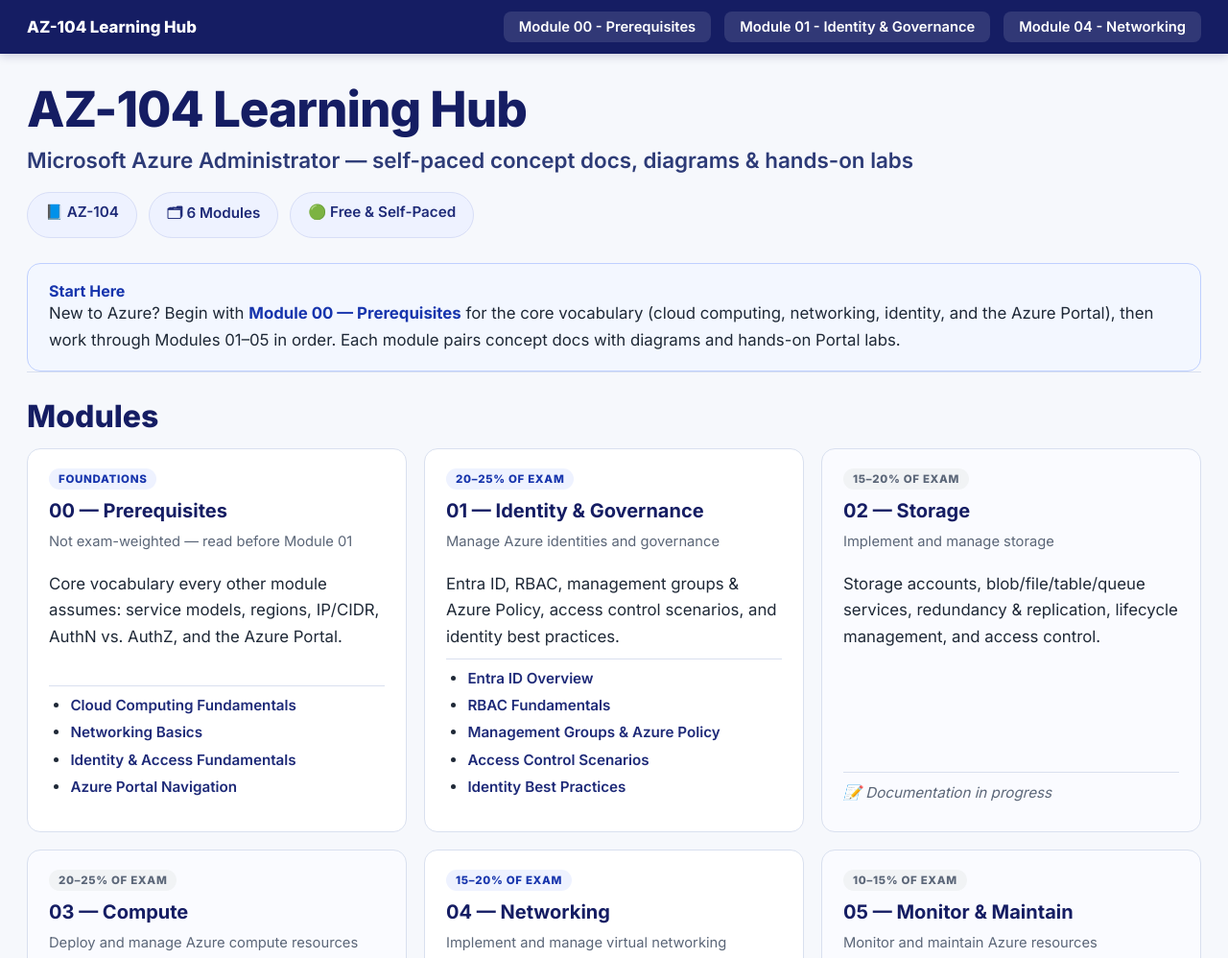
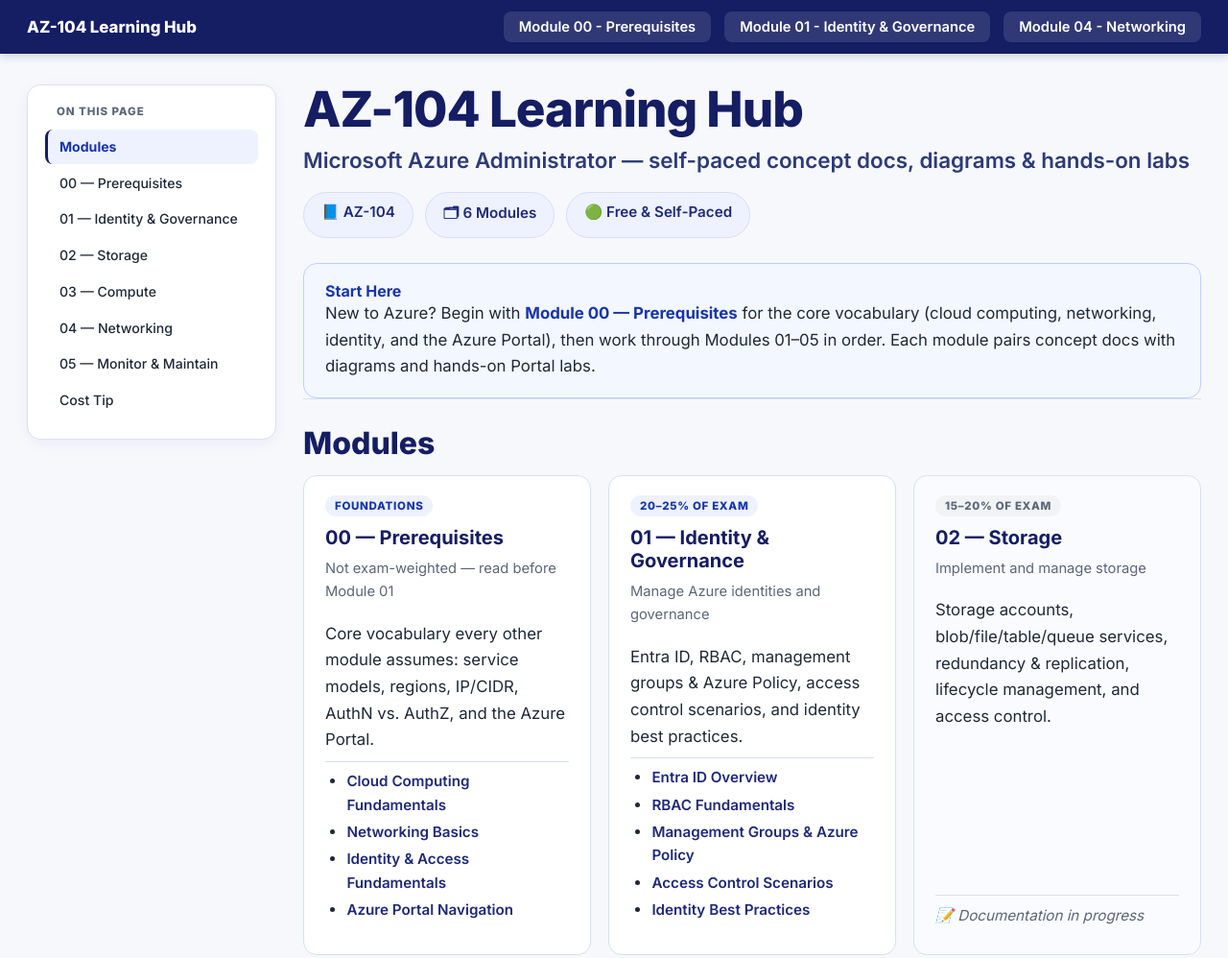
Before and after one commit to nyeemzoarder/learninghub, a plain HTML site: page courses/az-104/index.html in a window 1280 px wide. Shown: the top 998 px of the page at 96% size. Drawn offline with Linux system fonts and the light colour scheme.

Commit message:
Add On This Page sidebar to landing page

```diff
--- a/courses/az-104/index.html
+++ b/courses/az-104/index.html
@@ -64,6 +64,22 @@
 .footer-item strong{display:block;color:var(--primary);margin-bottom:6px;font-size:.95rem}
 .footer-meta{margin-top:24px;padding-top:16px;border-top:1px solid var(--border);text-align:center;font-size:.85rem}
 
+/* ===== Page Sidebar (On This Page) ===== */
+.sidebar{
+  flex:0 0 260px;
+  position:sticky;top:88px;
+  max-height:calc(100vh - 108px);
+  overflow-y:auto;
+  margin:28px 0 28px 28px;
+  padding:20px 18px;
+  background:#fff;border:1px solid var(--border);border-radius:14px;
+  box-shadow:0 4px 16px rgba(21,29,99,.05);
+}
+.sidebar .toc-title{font-size:.72rem;font-weight:800;text-transform:uppercase;letter-spacing:.08em;color:var(--muted);margin:0 0 12px;padding:0 12px}
+.sidebar a{display:block;padding:8px 12px;margin-bottom:2px;border-radius:8px;font-size:.88rem;font-weight:500;color:var(--text);border-bottom:none;border-left:3px solid transparent;line-height:1.4}
+.sidebar a:hover{background:#eef2ff;color:#1e2a78}
+.sidebar a.active{background:#eef2ff;color:#1735ad;font-weight:700;border-left-color:var(--primary)}
+
 /* ===== Site-wide Cross Navigation ===== */
 .site-nav{
   position:sticky;top:0;z-index:1000;
@@ -99,11 +115,15 @@
   .grid3{grid-template-columns:1fr}
   h1{font-size:2.3rem}
   .page{padding:16px}
+  .sidebar{display:none}
+  .layout{display:block}
 }
 @media print{
   .site-nav{display:none}
   body{background:#fff}
   .page{padding:0}
+  .sidebar{display:none}
+  .layout{display:block}
 }
 </style>
 </head>
@@ -144,6 +164,17 @@
   </details>
 </nav>
 <div class="layout">
+  <aside class="sidebar">
+    <div class="toc-title">On This Page</div>
+    <a href="#modules">Modules</a>
+    <a href="#module-00">00 — Prerequisites</a>
+    <a href="#module-01">01 — Identity &amp; Governance</a>
+    <a href="#module-02">02 — Storage</a>
+    <a href="#module-03">03 — Compute</a>
+    <a href="#module-04">04 — Networking</a>
+    <a href="#module-05">05 — Monitor &amp; Maintain</a>
+    <a href="#cost-tip">Cost Tip</a>
+  </aside>
   <div class="page">
 
   <h1>AZ-104 Learning Hub</h1>
@@ -161,11 +192,11 @@
   </div>
 
   <!-- Modules -->
-  <div class="section full">
+  <div class="section full" id="modules">
     <h2>Modules</h2>
     <div class="grid3">
 
-      <div class="module-card">
+      <div class="module-card" id="module-00">
         <span class="module-tag">Foundations</span>
         <h3>00 — Prerequisites</h3>
         <p class="weight">Not exam-weighted — read before Module 01</p>
@@ -178,7 +209,7 @@
         </ul>
       </div>
 
-      <div class="module-card">
+      <div class="module-card" id="module-01">
         <span class="module-tag">20–25% of exam</span>
         <h3>01 — Identity &amp; Governance</h3>
         <p class="weight">Manage Azure identities and governance</p>
@@ -192,7 +223,7 @@
         </ul>
       </div>
 
-      <div class="module-card coming-soon">
+      <div class="module-card coming-soon" id="module-02">
         <span class="module-tag">15–20% of exam</span>
         <h3>02 — Storage</h3>
         <p class="weight">Implement and manage storage</p>
@@ -200,7 +231,7 @@
         <p class="soon">📝 Documentation in progress</p>
       </div>
 
-      <div class="module-card coming-soon">
+      <div class="module-card coming-soon" id="module-03">
         <span class="module-tag">20–25% of exam</span>
         <h3>03 — Compute</h3>
         <p class="weight">Deploy and manage Azure compute resources</p>
@@ -208,7 +239,7 @@
         <p class="soon">📝 Documentation in progress</p>
       </div>
 
-      <div class="module-card">
+      <div class="module-card" id="module-04">
         <span class="module-tag">15–20% of exam</span>
         <h3>04 — Networking</h3>
         <p class="weight">Implement and manage virtual networking</p>
@@ -225,7 +256,7 @@
         </ul>
       </div>
 
-      <div class="module-card coming-soon">
+      <div class="module-card coming-soon" id="module-05">
         <span class="module-tag">10–15% of exam</span>
         <h3>05 — Monitor &amp; Maintain</h3>
         <p class="weight">Monitor and maintain Azure resources</p>
@@ -237,7 +268,7 @@
   </div>
 
   <!-- Tips -->
-  <div class="section full">
+  <div class="section full" id="cost-tip">
     <div class="tip">
       <strong>💡 Cost Tip</strong>
       <p style="margin-top:6px">Every lab is Portal-only and ends with a <strong>Cleanup</strong> step — always run it (delete the resource group) to keep a free/trial Azure subscription's spend near zero.</p>
@@ -265,5 +296,26 @@
 
   </div>
 </div>
+<script>
+(function(){
+  var links = Array.prototype.slice.call(document.querySelectorAll('.sidebar a'));
+  var sections = [];
+  links.forEach(function(a){
+    var el = document.getElementById(a.getAttribute('href').slice(1));
+    if (el) sections.push({link:a, el:el});
+  });
+  if (!sections.length || !('IntersectionObserver' in window)) return;
+  var observer = new IntersectionObserver(function(entries){
+    entries.forEach(function(entry){
+      if (!entry.isIntersecting) return;
+      var match = sections.find(function(s){ return s.el === entry.target; });
+      if (!match) return;
+      links.forEach(function(a){ a.classList.remove('active'); });
+      match.link.classList.add('active');
+    });
+  }, { rootMargin: '-100px 0px -70% 0px', threshold: 0 });
+  sections.forEach(function(s){ observer.observe(s.el); });
+})();
+</script>
 </body>
 </html>
```
